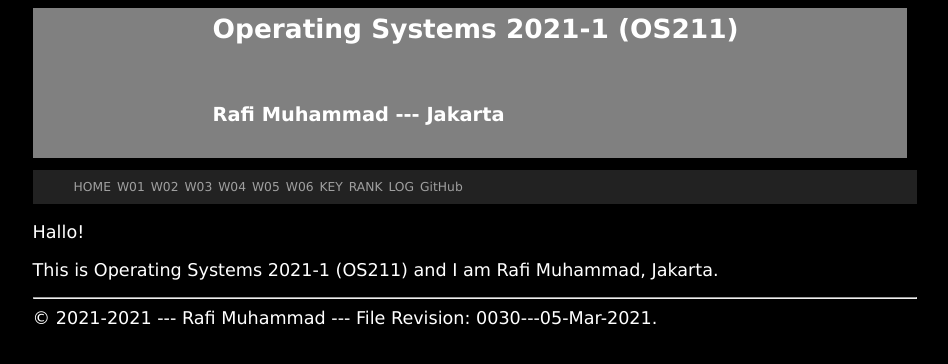
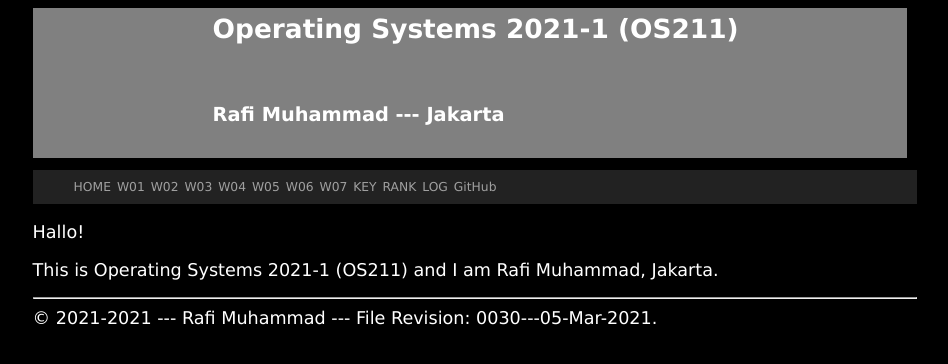
Before and after one commit to rafimuhammad01/os211, a Jekyll site: the page built from index.md, in a window 1280 px wide. Shown: the top 364 px of the page, without its empty margins (165-1113 px from the left). Built offline with Jekyll 4.4.1, drawn with Linux system fonts in a browser that asks for light colours.

Commit message:
Update navbar.html

```diff
--- a/_includes/navbar.html
+++ b/_includes/navbar.html
@@ -12,8 +12,8 @@
     <li class='listitem'><a href='{{ site.baseurl }}/W04/'>W04</a></li>
     <li class='listitem'><a href='{{ site.baseurl }}/W05/'>W05</a></li>
     <li class='listitem'><a href='{{ site.baseurl }}/W06/'>W06</a></li>
-    <!--<li class='listitem'><a href='{{ site.baseurl }}/W07/'>W07</a></li>
-    <li class='listitem'><a href='{{ site.baseurl }}/W08/'>W08</a></li>
+    <li class='listitem'><a href='{{ site.baseurl }}/W07/'>W07</a></li>
+    <!--<li class='listitem'><a href='{{ site.baseurl }}/W08/'>W08</a></li>
     <li class='listitem'><a href='{{ site.baseurl }}/W09/'>W09</a></li>
     <li class='listitem'><a href='{{ site.baseurl }}/W10/'>W10</a></li> -->
     <li class='listitem'><a href='{{ site.baseurl }}/TXT/mypubkey.txt'>KEY</a></li>
```
